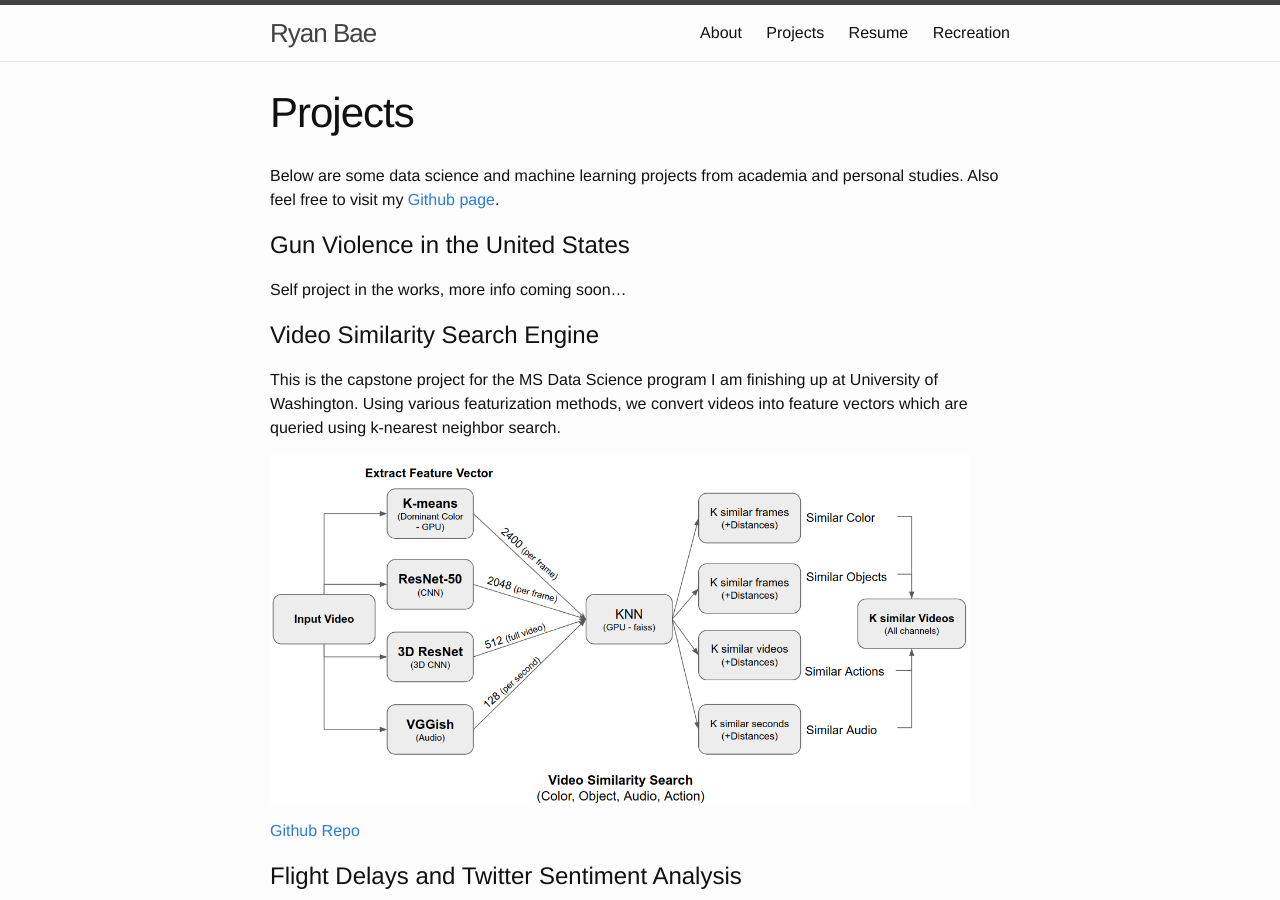
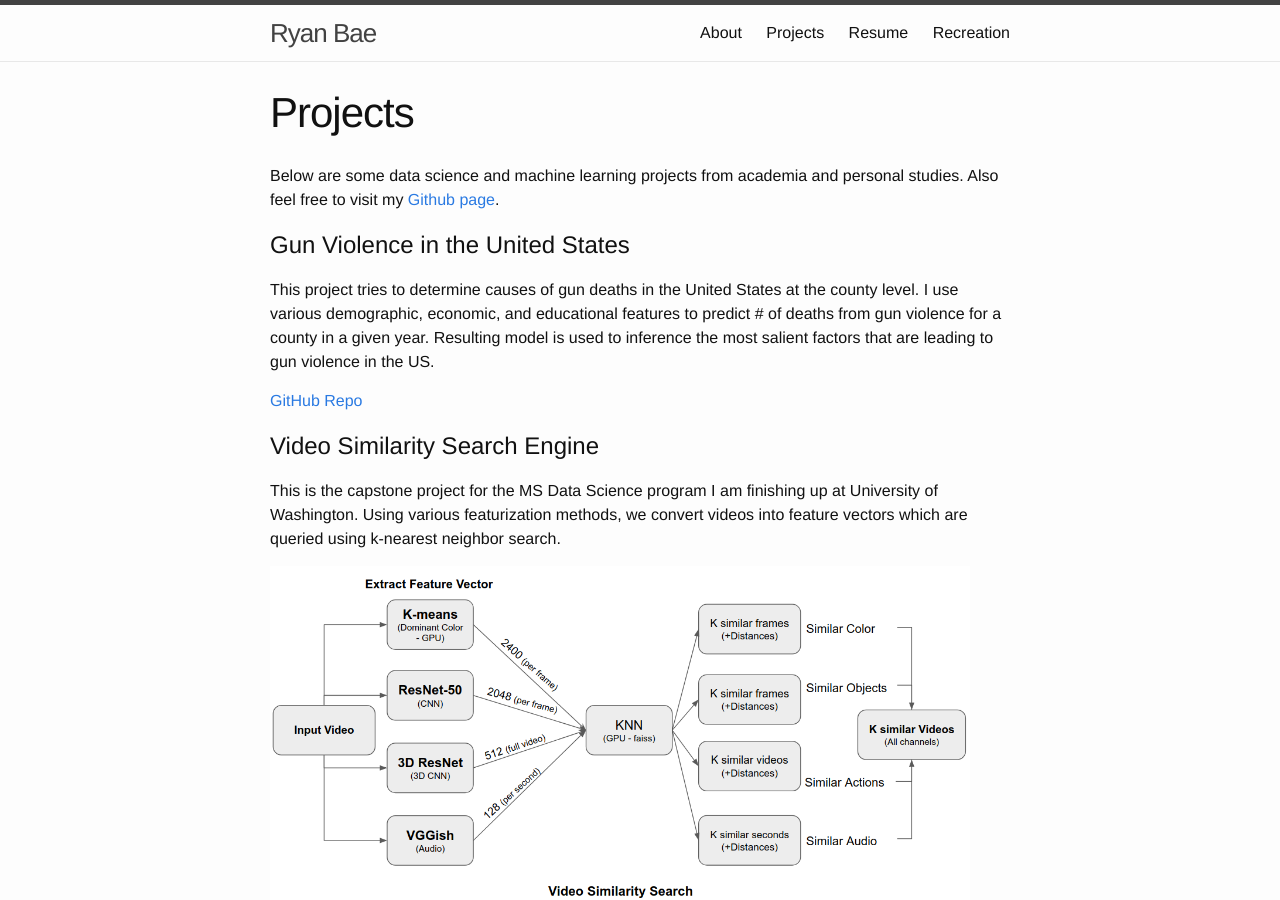
Before and after one commit to ryanbae89/ryanbae89.github.io, a Jekyll site: the page built from 02-projects.md, in a window 1280 px wide and 900 px high. Built offline with Jekyll 4.4.1, drawn with Linux system fonts in a browser that asks for light colours.

Commit message:
added gun violence project

```diff
--- a/02-projects.md
+++ b/02-projects.md
@@ -8,7 +8,9 @@ Below are some data science and machine learning projects from academia and pers
 
 # Gun Violence in the United States
 
-Self project in the works, more info coming soon...
+This project tries to determine causes of gun deaths in the United States at the county level. I use various demographic, economic, and educational features to predict # of deaths from gun violence for a county in a given year. Resulting model is used to inference the most salient factors that are leading to gun violence in the US.
+
+[GitHub Repo](https://github.com/ryanbae89/gun-violence-uscounties)
 
 # Video Similarity Search Engine
 
--- a/_config.yml
+++ b/_config.yml
@@ -2,7 +2,6 @@
 title: Ryan Bae
 author: Ryan Bae
 email: ryanbae89@gmail.com
-email2: rbae@uw.edu
 description: This website was built using GitHub Pages.
 twitter_username: heybaebae
 github_username:  ryanbae89
```
